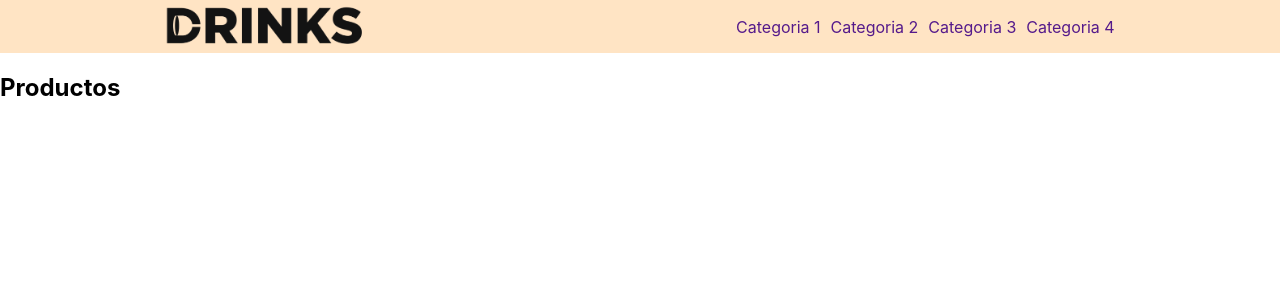
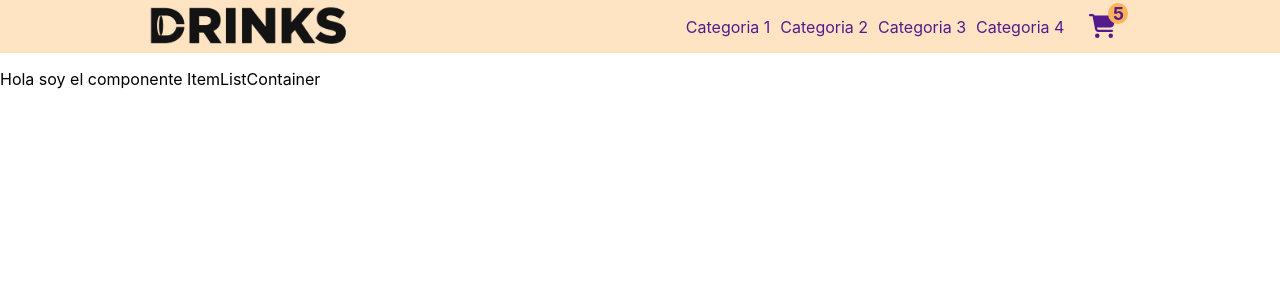
Before and after one commit to fpenna-dev/drinks-ecommerce-PENNA, a React (Create React App) app: page / in a window 1280 px wide. Shown: the top 300 px of the page. Built offline with nearby package versions, Linux system fonts and the light colour scheme; the HTML template or start-up script is replaced by a standard one.

Commit message:
TP "Crea tu Landing"

```diff
--- a/package.json
+++ b/package.json
@@ -3,6 +3,10 @@
   "version": "0.1.0",
   "private": true,
   "dependencies": {
+    "@fortawesome/fontawesome-svg-core": "^6.1.1",
+    "@fortawesome/free-regular-svg-icons": "^6.1.1",
+    "@fortawesome/free-solid-svg-icons": "^6.1.1",
+    "@fortawesome/react-fontawesome": "^0.1.18",
     "@testing-library/jest-dom": "^5.16.2",
     "@testing-library/react": "^12.1.4",
     "@testing-library/user-event": "^13.5.0",
--- a/src/App.js
+++ b/src/App.js
@@ -1,12 +1,12 @@
-import logo from "./logo.svg";
 import "./App.css";
 import Navbar from "./components/Navbar";
+import ItemListContainer from "./components/ItemListContainer";
 
 function App() {
   return (
     <>
       <Navbar />
-      <h2>Productos</h2>
+      <ItemListContainer desc="Hola soy el componente ItemListContainer" />
     </>
   );
 }
--- /dev/null
+++ b/src/components/CartWidget.js
@@ -0,0 +1,17 @@
+import React from "react";
+import "./cartwidget.css";
+import { FontAwesomeIcon } from "@fortawesome/react-fontawesome";
+import { faCartShopping } from "@fortawesome/free-solid-svg-icons";
+
+const CartWidget = ({ count }) => {
+  return (
+    <>
+      <a href="" className="cart">
+        <FontAwesomeIcon icon={faCartShopping} />
+        <span className="cart__count">{count}</span>
+      </a>
+    </>
+  );
+};
+
+export default CartWidget;
--- /dev/null
+++ b/src/components/ItemListContainer.js
@@ -0,0 +1,7 @@
+import React from "react";
+
+const ItemListContainer = ({ desc }) => {
+  return <p>{desc}</p>;
+};
+
+export default ItemListContainer;
--- a/src/components/Navbar.js
+++ b/src/components/Navbar.js
@@ -1,6 +1,7 @@
 import React from "react";
 import "./navbar.css";
 import logo from "../logo.png";
+import CartWidget from "./CartWidget";
 
 const NavBar = () => {
   return (
@@ -30,6 +31,9 @@ const NavBar = () => {
               Categoria 4
             </a>
           </li>
+          <li className="navbar__item">
+            <CartWidget count="5" />
+          </li>
         </ul>
       </div>
     </>
--- /dev/null
+++ b/src/components/cartwidget.css
@@ -0,0 +1,17 @@
+.cart {
+  font-size: 1.5rem;
+  padding-left: 20px;
+  text-decoration: none;
+}
+.cart__count {
+  display: inline-block;
+  position: relative;
+  top: -15px;
+  right: 8px;
+  width: 20px;
+  text-align: center;
+  font-size: 1.1rem;
+  font-weight: 700;
+  border-radius: 50%;
+  background-color: #fcb258;
+}
```
Also changed, not shown: 1 other file (tests, documents, lock files or other folders).
